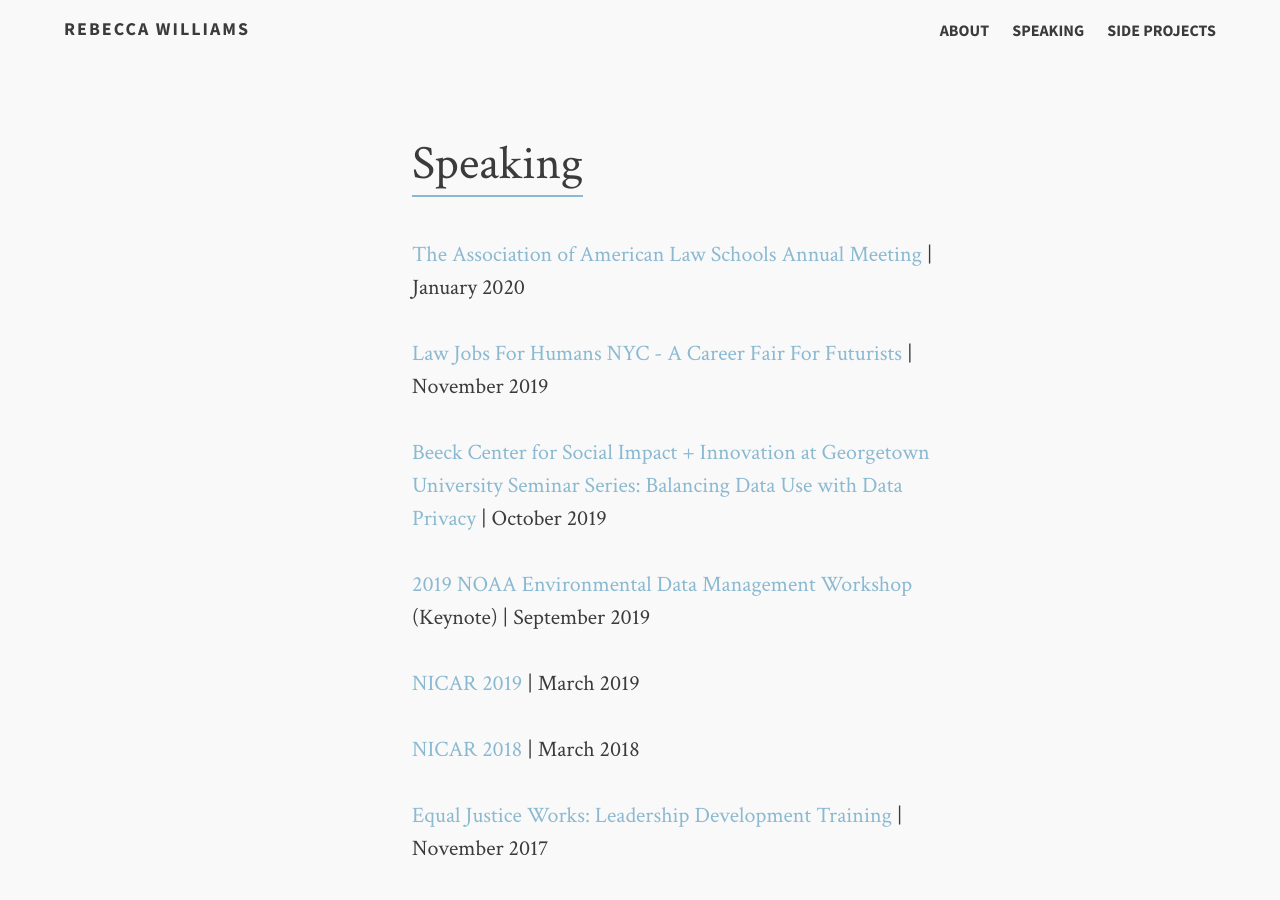
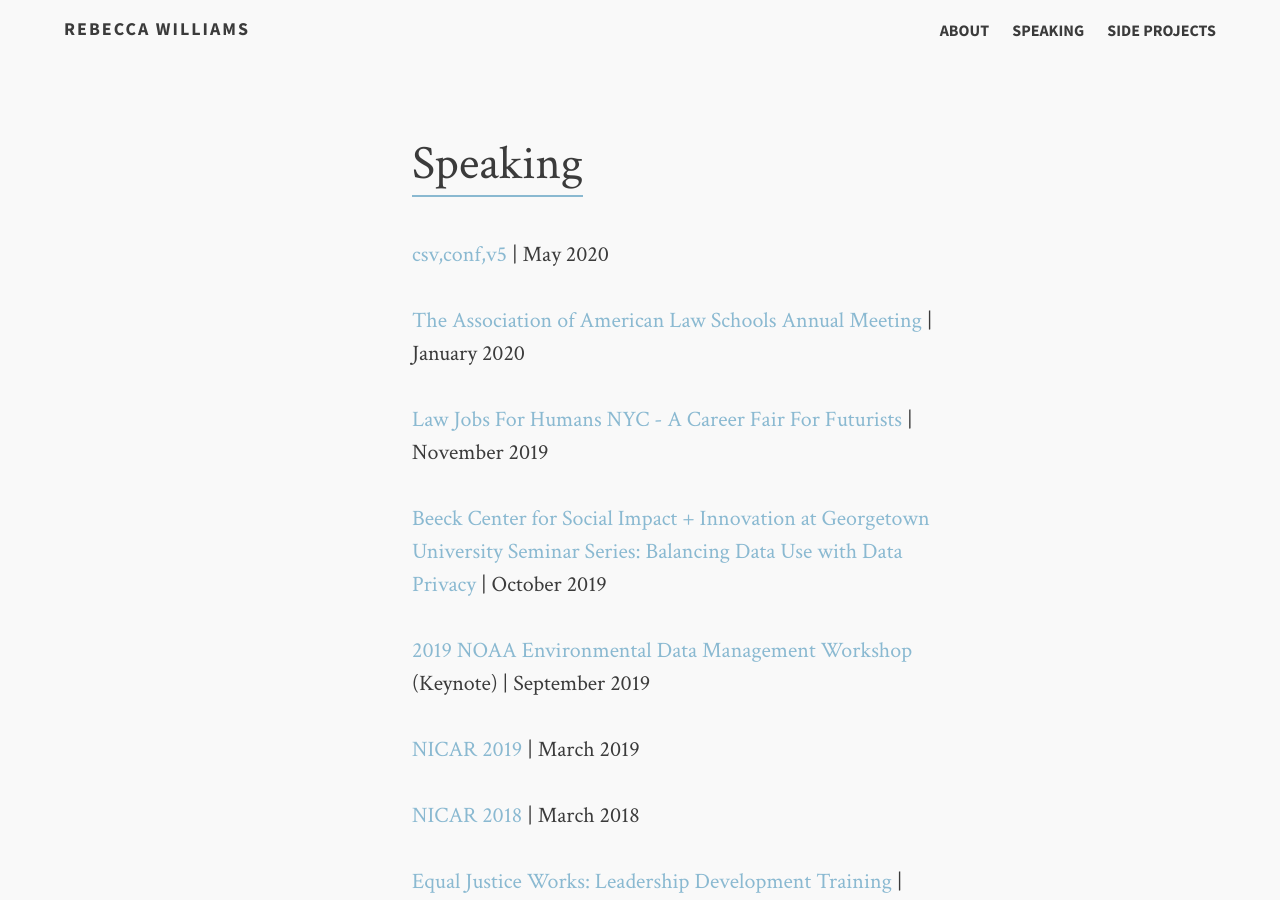
Before and after one commit to rebeccawilliams/rebeccawilliams.us, a Jekyll site: the page built from speaking.md, in a window 1280 px wide and 900 px high. Built offline with Jekyll 4.4.1, drawn with Linux system fonts in a browser that asks for light colours; nearby versions of some CDN libraries.

Commit message:
Update speaking.html

```diff
--- a/_layouts/speaking.html
+++ b/_layouts/speaking.html
@@ -6,6 +6,7 @@
           <article class="archive-wrap">
               <ol class="post-list">
                  <lh><h2><span class="bb">Speaking</a></span></h2></lh>
+		   <p><a href=https://csvconf.com/speakers/>csv,conf,v5</a> | May 2020</p>
 		  <p><a href=https://memberaccess.aals.org/eweb/DynamicPage.aspx?WebKey=51F9EC45-5CD0-4957-BE72-C4B89FD07778&RegPath=EventRegFees&REg_evt_key=bcc3d06a-9b37-467d-8916-ca46aa97a78f&Site=AALS>The Association of American Law Schools Annual Meeting</a> | January 2020</p>
 		  <p><a href=https://www.eventbrite.com/e/law-jobs-for-humans-nyc-a-career-fair-for-futurists-tickets-66681170175>Law Jobs For Humans NYC - A Career Fair For Futurists</a> | November 2019</p>
 		   <p><a href=https://beeckcenter.georgetown.edu/event/data-digital-social-impact-seminar-series/>Beeck Center for Social Impact + Innovation at Georgetown University Seminar Series: Balancing Data Use with Data Privacy</a> | October 2019</p>
```
